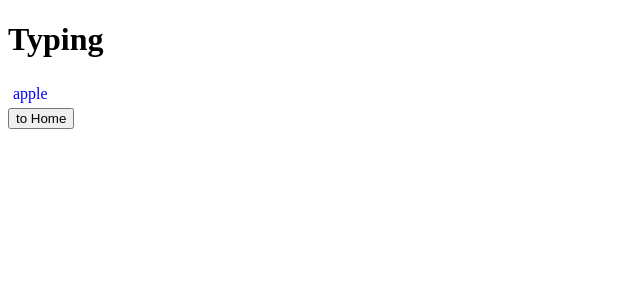
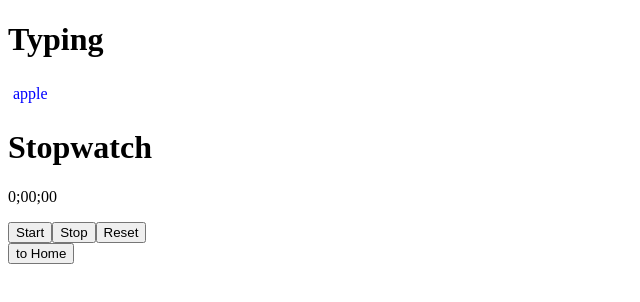
Before and after one commit to CityLightSoup/TypingTest, a React (Create React App) app: page /Typing in a window 1280 px wide. Shown: the top 302 px of the page, without its empty margins (0-640 px from the left). Built offline with nearby package versions, Linux system fonts and the light colour scheme.

Commit message:
ver0.2 - w/Stopwatch, No CSS, No Sound

```diff
--- a/package.json
+++ b/package.json
@@ -10,6 +10,7 @@
     "react-dom": "^18.3.1",
     "react-router-dom": "^7.0.1",
     "react-scripts": "5.0.1",
+    "react-timer-hook": "^3.0.8",
     "web-vitals": "^2.1.4"
   },
   "scripts": {
--- a/src/Components/App.jsx
+++ b/src/Components/App.jsx
@@ -2,6 +2,7 @@ import { Routes, Route } from "react-router-dom";
 import { Typing } from "./Typing";
 import { Home } from "./Home";
 import { Results } from "./Results";
+import { Stopwatch } from "./Stopwatch";
 
 export const App = () => {
     return (
@@ -9,6 +10,7 @@ export const App = () => {
             <Route path="/" element={<Home />} />
             <Route path="Typing" element={<Typing />} />
             <Route path="Results" element={<Results />} />
+            <Route path="Stopwatch" element={<Stopwatch />} />
         </Routes>
     )
 }
--- a/src/Components/Home.jsx
+++ b/src/Components/Home.jsx
@@ -1,3 +1,5 @@
+import { useEffect } from "react";
+import { useRef } from "react";
 import { useNavigate } from "react-router-dom"
 
 
@@ -6,11 +8,38 @@ export const Home = () => {
     const handleTyping = () => {
         navigate('/Typing');
     }
+    const handleStopwatch = () => {
+        navigate('/Stopwatch')
+    }
+    const divRef = useRef(null);
+
+    //スペースキーを押したらTyping.jsxに遷移
+    const handleKeyDown = (event) => {
+        if (event.key === " ") {
+            navigate('/Typing', { state: { isTyping: true } }); //値をTyping.jsxに渡す
+        }
+    };
+
+    useEffect(() => {
+        if (divRef.current) {
+            divRef.current.focus();
+        }
+    }, []);
 
     return (
         <>
-            <h1>HOME</h1>
-            <button onClick={handleTyping}>to Typing</button>
+            <div
+                ref={divRef}
+                tabIndex={0} //キーボード操作可能にする
+                onKeyDown={handleKeyDown}
+                style={{ outline: "none" }} //ォーカス時の枠線を非表示
+            >
+                <h1>HOME</h1>
+                <p>スペースキーを押したらスタート</p>
+                {/* <button onClick={handleTyping}>to Typing</button>
+                <button onClick={handleStopwatch}>to Stopwatch</button> */}
+            </div>
+
         </>
     )
 }
--- a/src/Components/Results.jsx
+++ b/src/Components/Results.jsx
@@ -6,7 +6,7 @@ export const Results = () => {
         navigate('/');
     }
     const location = useLocation();
-    const { totalInputs, correctInputs } = location.state || {};
+    const { totalInputs, correctInputs, elapsedTime } = location.state || {};
 
     return (
         <>
@@ -14,6 +14,12 @@ export const Results = () => {
             <p>totalInputs : {totalInputs}</p>
             <p>correctInputs : {correctInputs}</p>
             <p>accuracy : {Math.round((correctInputs / totalInputs) * 1000)/10}%</p>
+            <p>
+                Time : {" "}
+                {Math.floor(elapsedTime / 600000)}:
+                {Math.floor((elapsedTime % 600000) / 1000).toString().padStart(2, "0")}:
+                {Math.floor((elapsedTime % 1000) / 10).toString().padStart(2, "0")}
+            </p>
             <button onClick={handleHome}>to Home</button>
         </>
 
--- /dev/null
+++ b/src/Components/Stopwatch.jsx
@@ -0,0 +1,46 @@
+import { useEffect, useState } from "react";
+
+export const Stopwatch = (props) => {
+    const { isTyping, onTimeUpdate } = props;
+    const [time, setTime] = useState(0);
+    const [isRunning, setIsRunning] = useState(isTyping);
+
+    useEffect(() => {
+        let interval;
+        if(isRunning) {
+            interval = setInterval(() => {
+                setTime((prevTime) => {
+                    const newTime = prevTime + 10;
+                    onTimeUpdate(newTime); //Typing.jsxのTimeを更新
+                    return newTime;
+                });
+            }, 10);
+        } else {
+            clearInterval(interval);
+        }
+        return () => clearInterval(interval);
+    }, [isRunning]);
+
+    const handleStart = () => setIsRunning(true);
+    const handleStop = () => setIsRunning(false);
+    const handleReset = () => {
+        setIsRunning(false);
+        setTime(0);
+    }
+
+    return (
+        <>
+            <h1>Stopwatch</h1>
+            <p>
+                {Math.floor(time / 60000)};
+                {Math.floor((time % 60000) / 1000).toString().padStart(2, "0")};
+                {Math.floor((time % 1000) / 10).toString().padStart(2, "0")}
+            </p>
+            <button onClick={handleStart}>Start</button>
+            <button onClick={handleStop}>Stop</button>
+            <button onClick={handleReset}>Reset</button>
+        </>
+
+    )
+
+}
--- a/src/Components/Typing.jsx
+++ b/src/Components/Typing.jsx
@@ -1,5 +1,6 @@
-import { useEffect, useState } from "react";
-import { useNavigate } from "react-router-dom";
+import { useEffect, useState, useRef} from "react";
+import { useLocation, useNavigate } from "react-router-dom";
+import { Stopwatch } from "./Stopwatch";
 
 export const Typing = () => {
     const targetStrings = ["apple", "banana", "orange"]; //入力させる文字列
@@ -9,49 +10,51 @@ export const Typing = () => {
     const [countTyping, setCountTyping] = useState(0); //入力回数
     const [countCorectTyping, setCountCorrectTyping] = useState(0); //正しく入力した回数
     const [correct, setCorrect] = useState(true); //入力した文字が合っているかどうか
+    const divRef = useRef(null); //タイピングのdivタグにフォーカスするやつ
+    const [time, setTime] = useState(0); //計測時間
     //react-router-dom
     const navigate = useNavigate();
     const handleHome = () => {
         navigate('/');
     }
+    const { state } = useLocation(); //Homeから値を受け取る
+    const [isTyping, setIsTyping] = useState(state?.isTyping || false); //初期値をstateに設定
 
     //targetStringsに格納した文字列をすべて入力し終えたらResultsに遷移。それまではtargetに次の文字列をセットする
     useEffect(() => {
         if (targetStrings.length > targetIndex) {
             setTarget(targetStrings[targetIndex]);
         } else { //総タイプ数と正しいタイプ数をリザルト画面に送る（あとは時間）
-            navigate('/Results', {state: {totalInputs: countTyping, correctInputs: countCorectTyping}});
+            navigate('/Results', {
+                state: {
+                    totalInputs: countTyping,
+                    correctInputs: countCorectTyping,
+                    elapsedTime: time
+                }});
         }
-    }, [targetIndex, targetStrings, navigate]);
+    }, [targetIndex, targetStrings, navigate, time]);
 
-    // const Typing = (event) => {
-    //     //押された回数をカウント
-    //     setCountTyping(countTyping + 1);
-    //     const key = event.key;
-    //     console.log("----------\n if the input is correct? : " + correct);
-    //     console.log("a current correct word is : " + target[correctWordsIndex]);
-    //     console.log("the index of correct words : " + correctWordsIndex + "\n----------");
-    //     //押したキーが正しかったらCorrectWodsIndexを+1する
-    //     if (target[correctWordsIndex] === key) {
-    //         setCorrectWordsIndex(correctWordsIndex + 1);
-    //         setCountCorrectTyping(countCorectTyping + 1);
-    //         setCorrect(true);
-    //     } else { //押したキーが間違っていたとき
-    //         setCorrect(false);
-    //     }
-    //     //すべて入力されたら次の文字列にする
-    //     if (target.length - 1 === correctWordsIndex) {
-    //         setTargetIndex(targetIndex + 1);
-    //         console.log(targetIndex);
-    //         setCorrectWordsIndex(0);
-    //     }
-    // };
+    useEffect(() => {
+        if (divRef.current) {
+            divRef.current.focus();
+        }
+    }, []);
+
+    const handleKeyDown = (event) => {
+        const key = event.key;
+        if(!isTyping && key === ' ') {
+            setIsTyping(true);
+            event.preventDefault();
+        } else {
+            Typing(event);
+        }
+    }
 
     const Typing = (event) => {
         const key = event.key;
-        console.log("----------\n if the input is correct? : " + correct);
-        console.log("a current correct word is : " + target[correctWordsIndex]);
-        console.log("the index of correct words : " + correctWordsIndex + "\n----------");
+        // console.log("----------\n if the input is correct? : " + correct);
+        // console.log("a current correct word is : " + target[correctWordsIndex]);
+        // console.log("the index of correct words : " + correctWordsIndex + "\n----------");
 
         //タイプ数のカウント
         setCountTyping((prev) => prev + 1);
@@ -74,7 +77,7 @@ export const Typing = () => {
 
     return (
         <>
-            <div tabIndex={0} onKeyDown={Typing}>
+            <div ref={divRef} tabIndex={0} onKeyDown={handleKeyDown} style={{ outline: "none" }}>
                 <h1>Typing</h1>
                 <div style={{borderWidth:"5px", borderStyle:"solid", borderColor: correct ? "white" : "red"}}>
                     {target && target.split("").map((char, index) => (//targetがundefineでないことを確認
@@ -86,6 +89,7 @@ export const Typing = () => {
                         </span>
                     ))}
                 </div>
+                <Stopwatch isTyping={isTyping} onTimeUpdate={setTime}/>
             </div>
             <button onClick={handleHome}>to Home</button>
         </>
```
Also changed, not shown: 1 other file (tests, documents, lock files or other folders).
